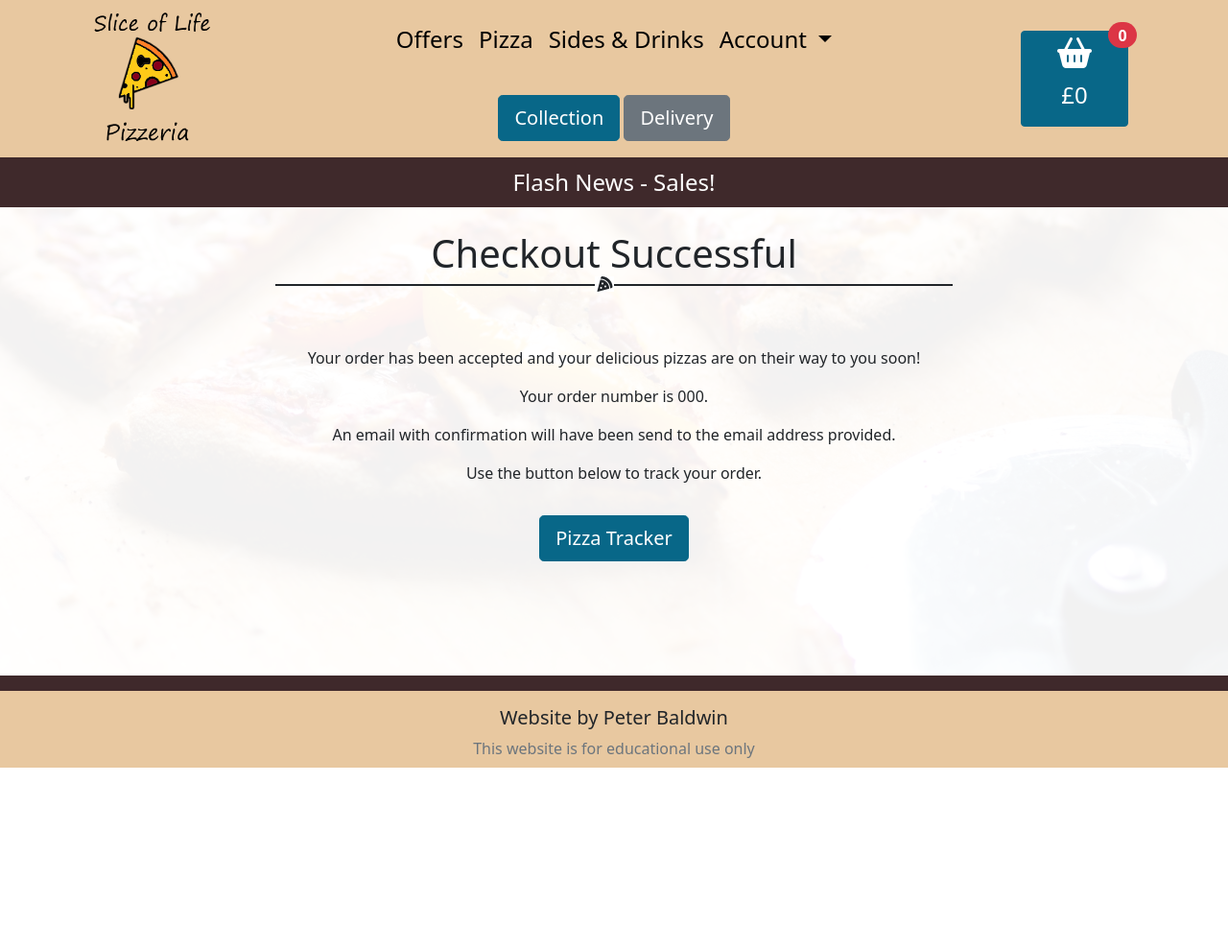
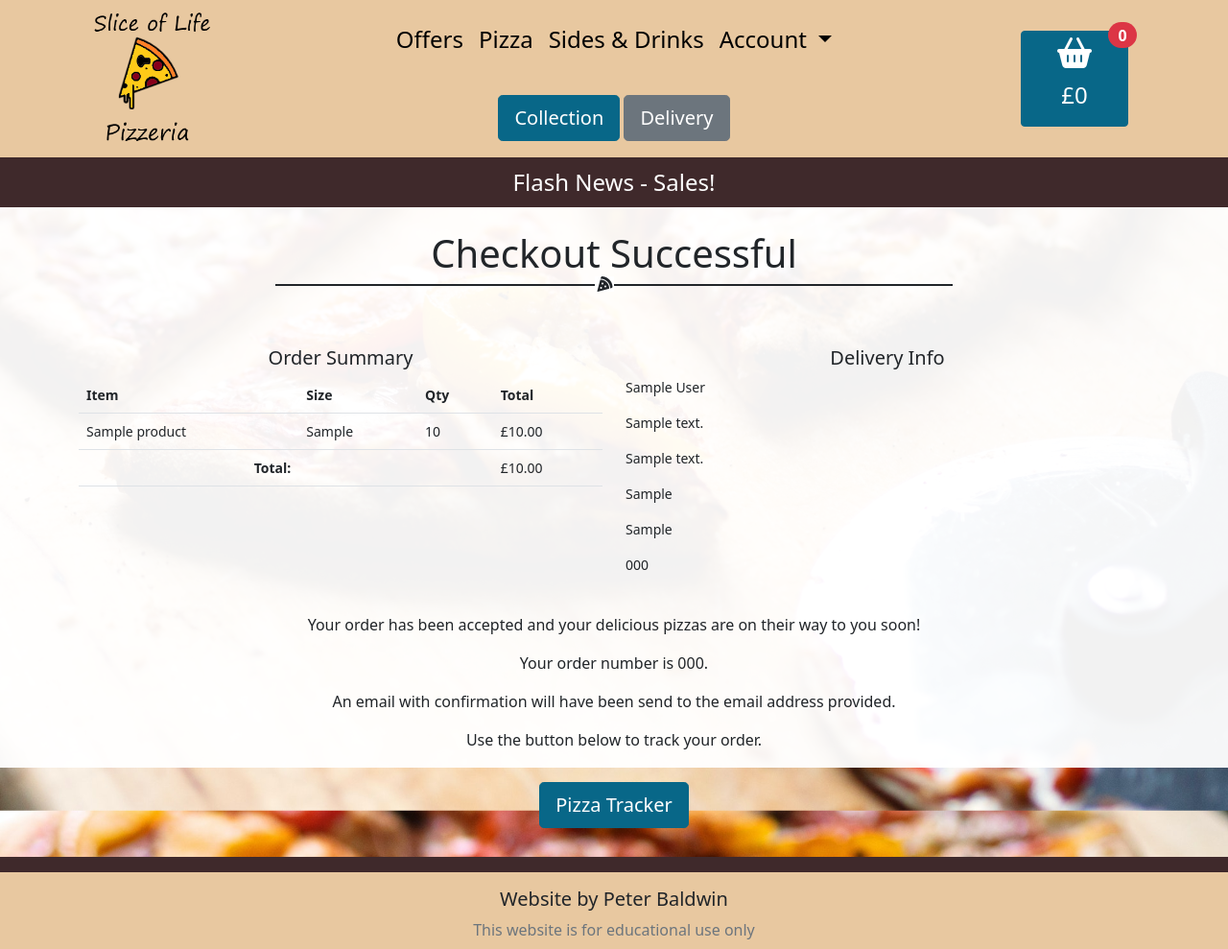
Before and after one commit to Baldpet/slice-of-life-pizzeria, a Django app: page /checkout/checkout_success/000 in a window 1280 px wide. Shown: the whole page at 96% size. Before the commit the page ends 800 px from the top, so only its background shows below. Run offline with Django 3.2, Linux system fonts and the light colour scheme; tables that the repository leaves empty hold one stand-in row (values such as "Sample post"); some libraries are stand-ins or nearby versions.

Commit message:
Added the order summary to the checkout success page

```diff
--- a/checkout/templates/checkout/checkout_success.html
+++ b/checkout/templates/checkout/checkout_success.html
@@ -15,8 +15,62 @@
             {% include 'includes/horizontal-rule-white.html' %}
         </div>
         <div class="row">
+            <div class="col-12 col-md-6">
+                <h5 class="text-center">Order Summary</h5>
+                <table class="table small">
+                    <tr>
+                        <th>Item</th>
+                        <th>Size</th>
+                        <th>Qty</th>
+                        <th>Total</th>
+                    </tr>
+                    {% for item in line_items %}
+                    <tr>
+                        <td>{{ item.product }}</td>
+                        {% if item.product_size == None %}
+                            <td>-</td>
+                        {% else %}
+                            <td>{{ item.product_size }}</td>
+                        {% endif %}
+                        <td>{{ item.quantity }}</td>
+                        <td>£{{ item.lineitem_total }}</td>
+                    </tr>
+                    {% endfor %}
+                    <tr>
+                        <td class="text-end"><strong>Total:</strong></td>
+                        <td></td>
+                        <td></td>
+                        <td>£{{ order.grand_total }}</td>
+                    </tr>
+                </table>
+            </div>
+            <div class="col-12 col-md-6 ">
+                {% if order.street_address1 == 'collection' %}
+                    <h5 class="text-center">Collection Info</h5>
+                    <div class="small text-center">
+                        <p>You have ordered as collection.</p>
+                    </div>
+                {% else %}
+                    <h5 class="text-center">Delivery Info</h5>
+                    <div class="small">
+                        <p>{{ order.full_name }}</p>
+                        <p>{{ order.street_address1 }}</p>
+                        <p>{{ order.street_address2 }}</p>
+                        <p>{{ order.town_or_city }}</p>
+                        <p>{{ order.county }}</p>
+                        <p>{{ order.postcode }}</p>
+                    </div>
+                {% endif %}
+
+            </div>
+        </div>
+        <div class="row mt-4">
             <div class="col text-center">
-                <p>Your order has been accepted and your delicious pizzas are on their way to you soon!</p>
+                {% if order.street_address1 == 'collection' %}
+                    <p>Your order will be ready for you to collect in 30 minutes.</p>
+                {% else %}
+                    <p>Your order has been accepted and your delicious pizzas are on their way to you soon!</p>
+                {% endif %}
                 <p>Your order number is {{ order.order_number}}.</p>
                 <p>An email with confirmation will have been send to the email address provided.</p>
                 <p>Use the button below to track your order.</p>
--- a/checkout/views.py
+++ b/checkout/views.py
@@ -117,6 +117,8 @@ def checkout_success(request, order_number):
     Handle successful checkouts
     """
     order = get_object_or_404(Order, order_number=order_number)
+    order_id = order.id
+    line_items = OrderLineItem.objects.filter(order=order_id)
     save_info = request.session.get('save_info')
 
     if request.user.is_authenticated:
@@ -145,7 +147,8 @@ def checkout_success(request, order_number):
 
     template = 'checkout/checkout_success.html'
     context = {
-        'order': order
+        'order': order,
+        'line_items': line_items,
     }
 
     return render(request, template, context)
```
